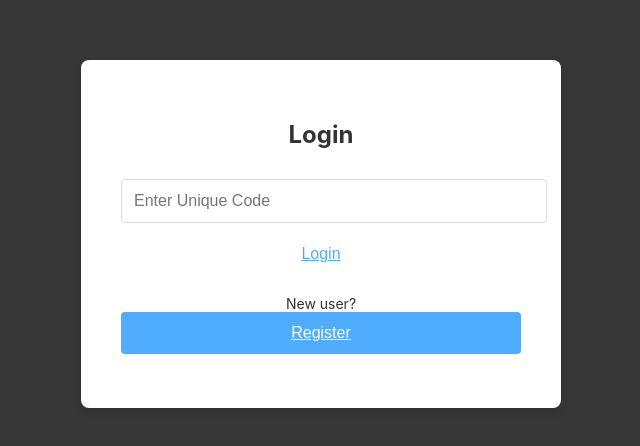
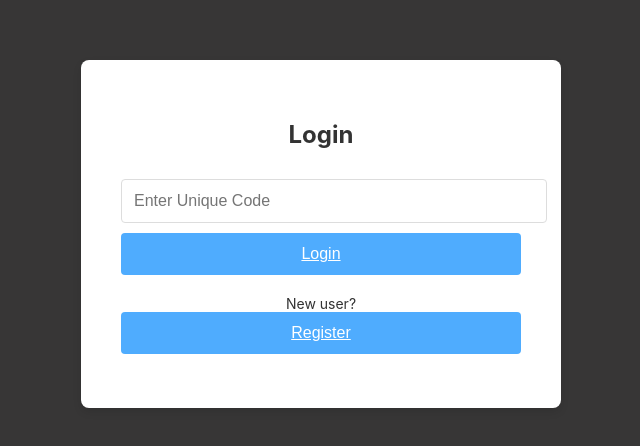
Before and after one commit to Sahani26/nop-chat-new, a React (Create React App) app in the folder frontend/: page / in a window 1280 px wide. Shown: the part 166-612 px from the top of the page, without its empty margins (319-959 px from the left). Built offline with nearby package versions, Linux system fonts and the light colour scheme.

Commit message:
Update style.css

```diff
--- a/frontend/src/style/style.css
+++ b/frontend/src/style/style.css
@@ -243,11 +243,12 @@ h2 {
 }
 
 .login-btn {
-  background: none;
-  border: none;
-  color: #4facfe;
-  cursor: pointer;
-  text-decoration: underline;
+     background: none;
+    border: none;
+    color: #ffffff;
+    cursor: pointer;
+    text-decoration: underline;
+    background-color: #4facfe;
 }
 
 .login-btn:hover {
```
